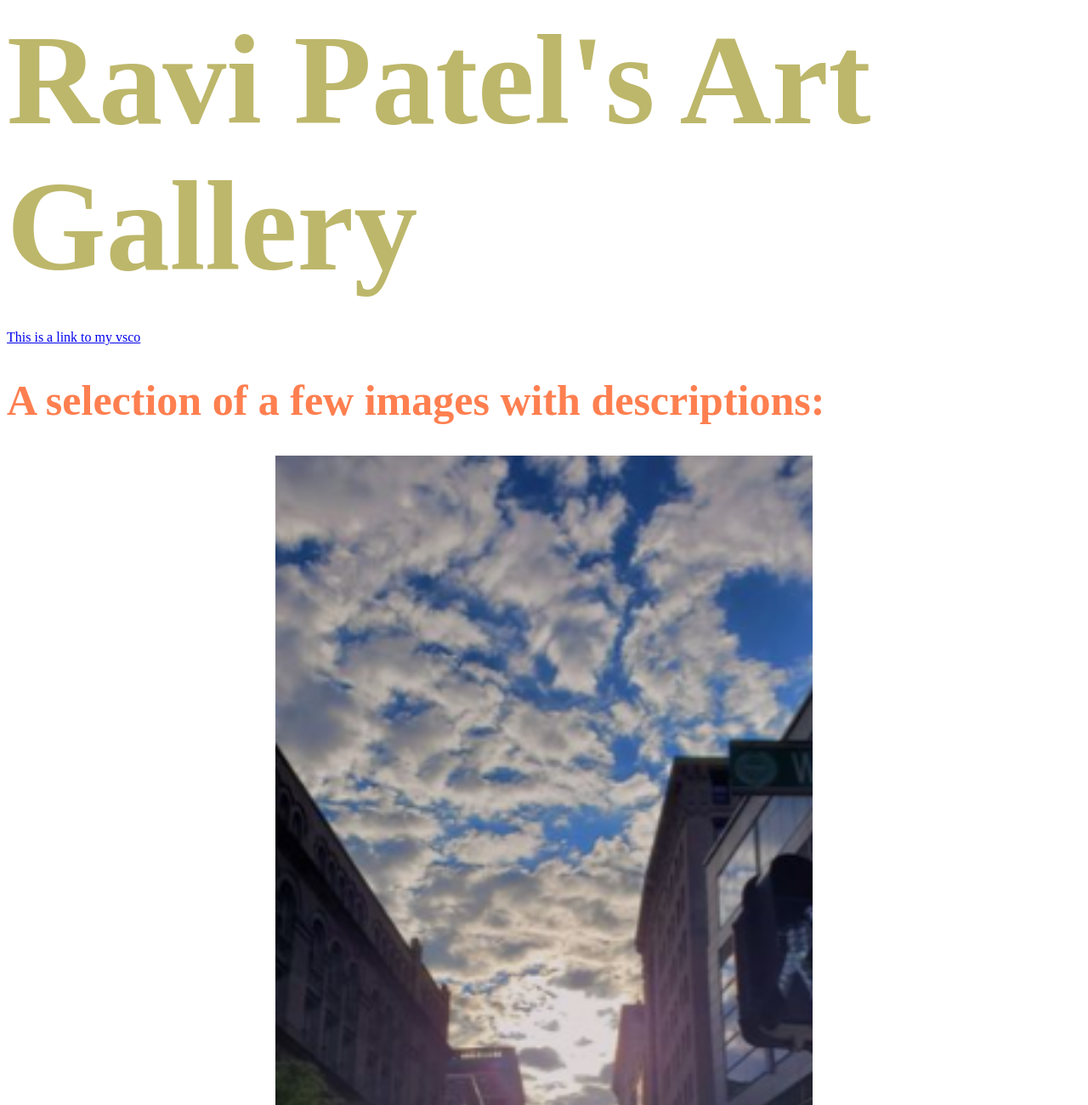
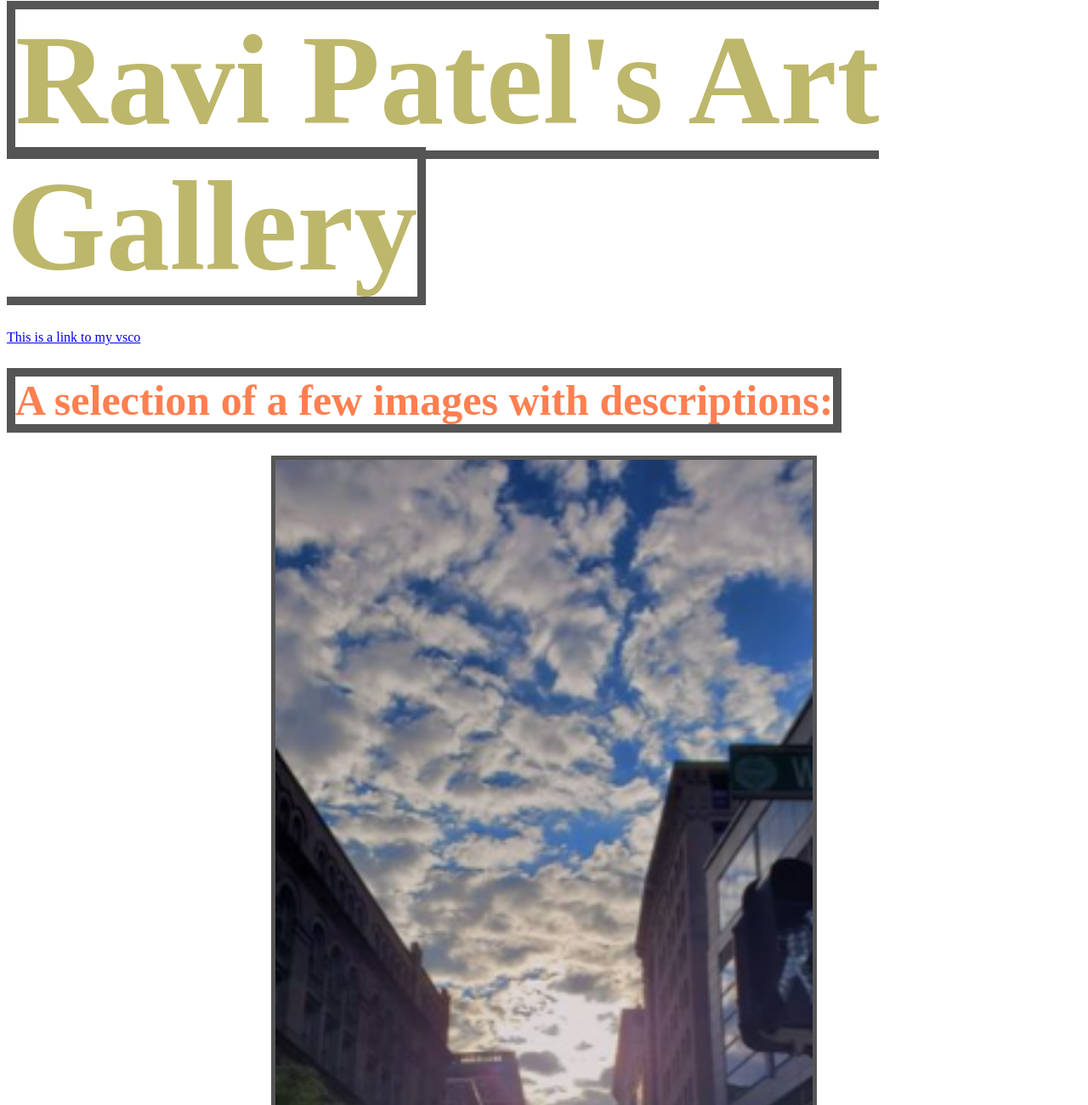
Before and after one commit to Ravi-Patel01/GUI1HW1, a plain HTML site: page index.html in a window 1280 px wide. Shown: the top 1300 px of the page at 85% size. Drawn offline with Linux system fonts and the light colour scheme; a script that the page names is missing.

Commit message:
added borders

```diff
--- a/css/rules.css
+++ b/css/rules.css
@@ -1,16 +1,18 @@
 .title_styling {
     font-size: 150px;
     color:darkkhaki;
+    border: 10px solid #555
 }
 
 .subtitle_styling {
     font-size: 50px;
-    color:coral
+    color:coral;
+    border: 10px solid #555
 }
 
 .description_styling {
     font-size: 18px;
-    color:brown
+    color:brown;
     display: block;
     margin-left: auto;
     margin-right: auto;
@@ -22,4 +24,5 @@
     margin-left: auto;
     margin-right: auto;
     width: 50%;
+    border: 5px solid #555
 }
```
Also changed, not shown: index.html (+0 -3 lines).
